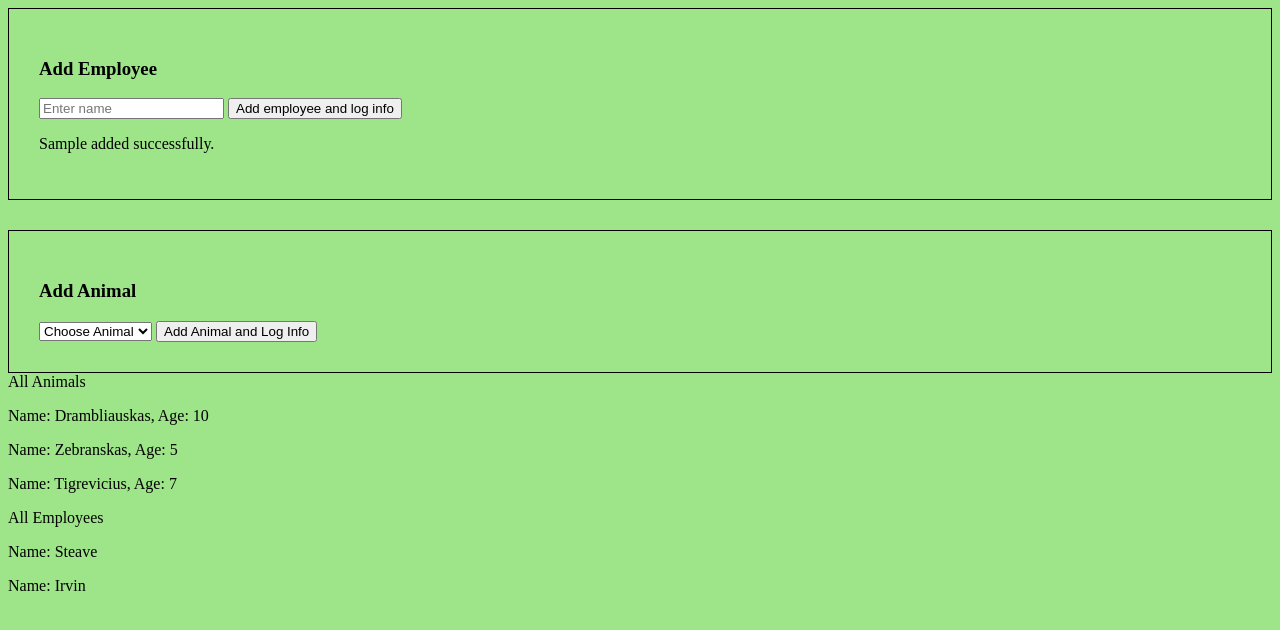
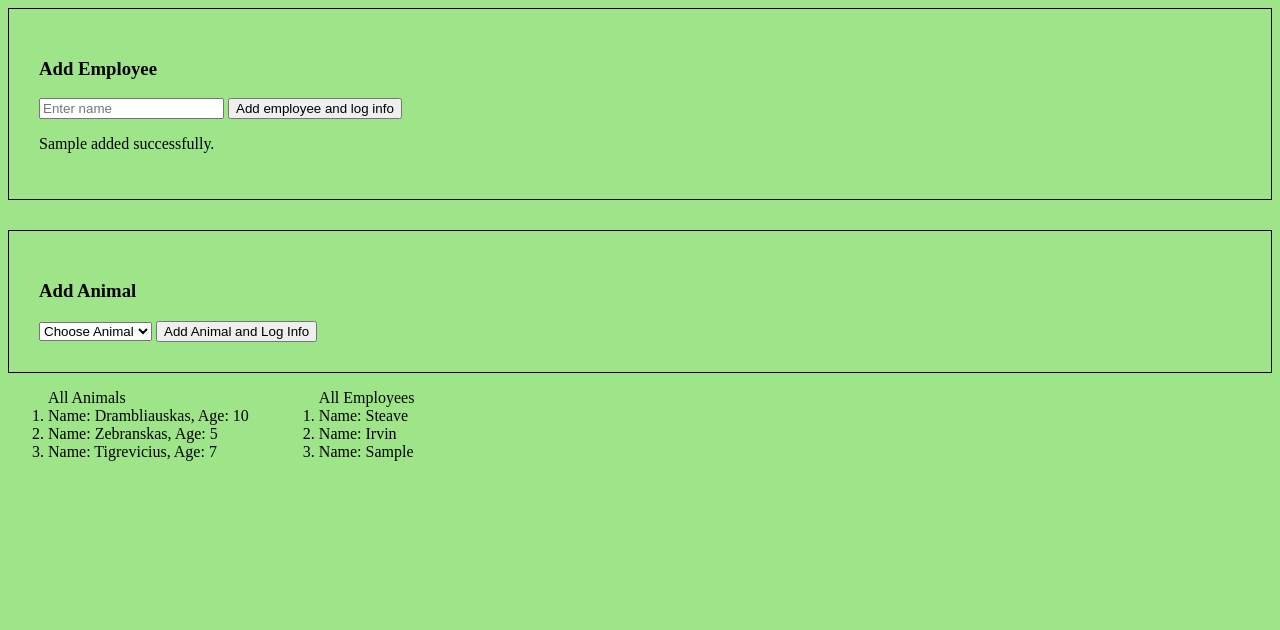
Before and after one commit to paulius-sak/TS-atsiskaitymas, a website built with Vite: page index.html in a window 1280 px wide. Both pictures are taken after typing "Sample" into the empty fields and a click on the button "Add employee and log info". Built offline with nearby package versions, Linux system fonts and the light colour scheme.

Commit message:
updated display

```diff
--- a/index.html
+++ b/index.html
@@ -43,8 +43,11 @@
           <button id="add-animal">Add Animal and Log Info</button>
         </div>
     </div>
-    <div id="animal-list"></div>
-    <div id="employee-list"></div>
+
+    <div class="lists-wrapper">
+      <ol id="animal-list"></ol>
+      <ol id="employee-list"></ol>
+    </div>
     <script type="module" src="/src/main.ts"></script>
   </body>
 </html>
--- a/src/features/animal/animal.class.ts
+++ b/src/features/animal/animal.class.ts
@@ -1,4 +1,4 @@
-class  Animal  {
+export class  Animal  {
     name: string;
     age: number;
 
--- a/src/main.ts
+++ b/src/main.ts
@@ -1,5 +1,7 @@
 import { Employees } from "../src/features/employee/Employees";
 import { Employee } from "../src/features/employee/Employee";
+
+import {updateAnimalList, updateEmployeeList} from "./utils/updateList"
 
 import { Animals } from "../src/features/animal/Animals";
 import { Elephant, Zebra, Tiger } from "../src/features/animal/Zoo";
@@ -65,9 +67,7 @@ console.log(allAnimals);
 
 // -------------------------ADD EMPLOYEE--------------------------------------
 
-const addEmployeeBtn = document.getElementById(
-  "add-employee",
-) as HTMLButtonElement;
+const addEmployeeBtn = document.getElementById("add-employee") as HTMLButtonElement;
 const title = document.getElementById("title") as HTMLInputElement;
 
 addEmployeeBtn.addEventListener("click", () => {
@@ -82,6 +82,8 @@ addEmployeeBtn.addEventListener("click", () => {
 
     const allEmployees = employees.getEmployees();
     console.log(allEmployees);
+
+    updateEmployeeList(employees.getEmployees())
 
     document.getElementById("employee-message")!.innerText =
       `${name} added successfully.`;
@@ -183,6 +185,8 @@ addAnimal.addEventListener("click", () => {
 
   const inputFields = document.querySelectorAll(".animal-fields input");
   inputFields.forEach((input) => ((input as HTMLInputElement).value = ""));
+
+  updateAnimalList(animals.getAnimals())
 });
 
 const animalSelect = document.getElementById("choose-animal") as HTMLSelectElement;
@@ -225,7 +229,7 @@ if (animalListElement) {
   animalListElement.innerText = "All Animals";
 
   allAnimals.forEach(animal => {
-    const animalInfo = document.createElement("p");
+    const animalInfo = document.createElement("li");
     animalInfo.textContent = `Name: ${animal.name}, Age: ${animal.age}`;
     animalListElement.appendChild(animalInfo);
   });
@@ -237,7 +241,7 @@ if (employeeListElement) {
   employeeListElement.innerText = "All Employees";
 
   allEmployees.forEach(employee => {
-    const employeeInfo = document.createElement("p");
+    const employeeInfo = document.createElement("li");
     employeeInfo.textContent = `Name: ${employee.name}`;
     employeeListElement.appendChild(employeeInfo);
   });
--- /dev/null
+++ b/src/utils/updateList.ts
@@ -0,0 +1,31 @@
+import {Animal} from "../features/animal/animal.class"
+import {Employee} from "../features/employee/Employee"
+
+
+
+export function updateAnimalList(animals: Animal[]) {
+  const animalListElement = document.getElementById("animal-list");
+  if (animalListElement) {
+    animalListElement.innerText = "All Animals";
+
+    animals.forEach((animal) => {
+      const animalInfo = document.createElement("li");
+      animalInfo.textContent = `Name: ${animal.name}, Age: ${animal.age}`;
+      animalListElement.appendChild(animalInfo);
+    });
+  }
+}
+
+
+export function updateEmployeeList(employees: Employee[]) {
+    const employeeListElement = document.getElementById("employee-list");
+    if (employeeListElement) {
+      employeeListElement.innerText = "All Employees";
+
+      employees.forEach(employee => {
+        const employeeInfo = document.createElement("li");
+        employeeInfo.textContent = `Name: ${employee.name}`;
+        employeeListElement.appendChild(employeeInfo);
+      });
+    }
+  }
--- a/style.css
+++ b/style.css
@@ -1,4 +1,3 @@
-
 body {
   background-color: rgb(158, 228, 137);
 }
@@ -19,3 +18,7 @@ body {
   flex-direction: column;
   gap: 30px;
 }
+.lists-wrapper {
+  display: flex;
+  gap: 30px;
+}
```
Also changed, not shown: src/utils/dom.ts (deleted). Lines whose indentation alone changed are shown as unchanged.
